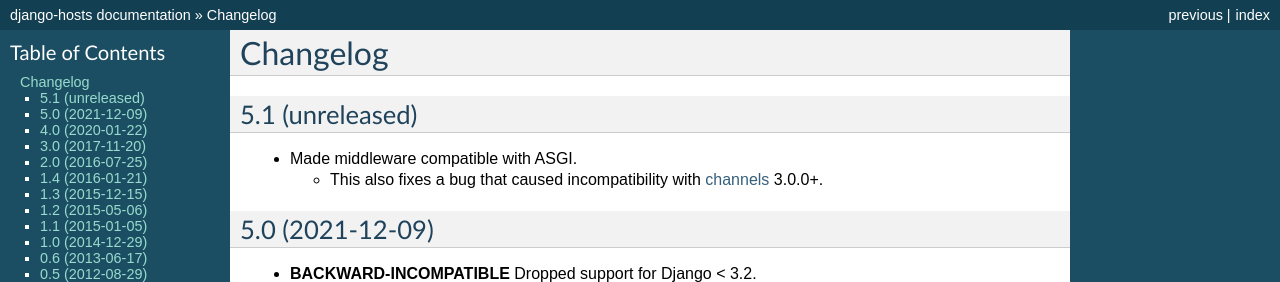
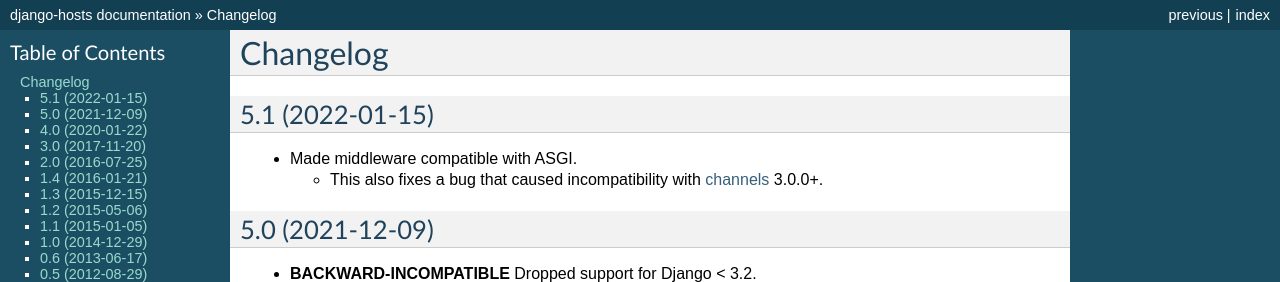
Before and after one commit to jazzband/django-hosts, a Sphinx documentation site: the page built from docs/changelog.rst, in a window 1280 px wide and 900 px high. Shown: the top 282 px of the window. Built offline with Sphinx 7.4.7, drawn with Linux system fonts in a browser that asks for light colours; the version number could not be read and is left out.

Commit message:
Added release date for 5.1.

```diff
--- a/docs/changelog.rst
+++ b/docs/changelog.rst
@@ -1,7 +1,7 @@
 Changelog
 =========
 
-5.1 (unreleased)
+5.1 (2022-01-15)
 ----------------
 
 - Made middleware compatible with ASGI.
```
